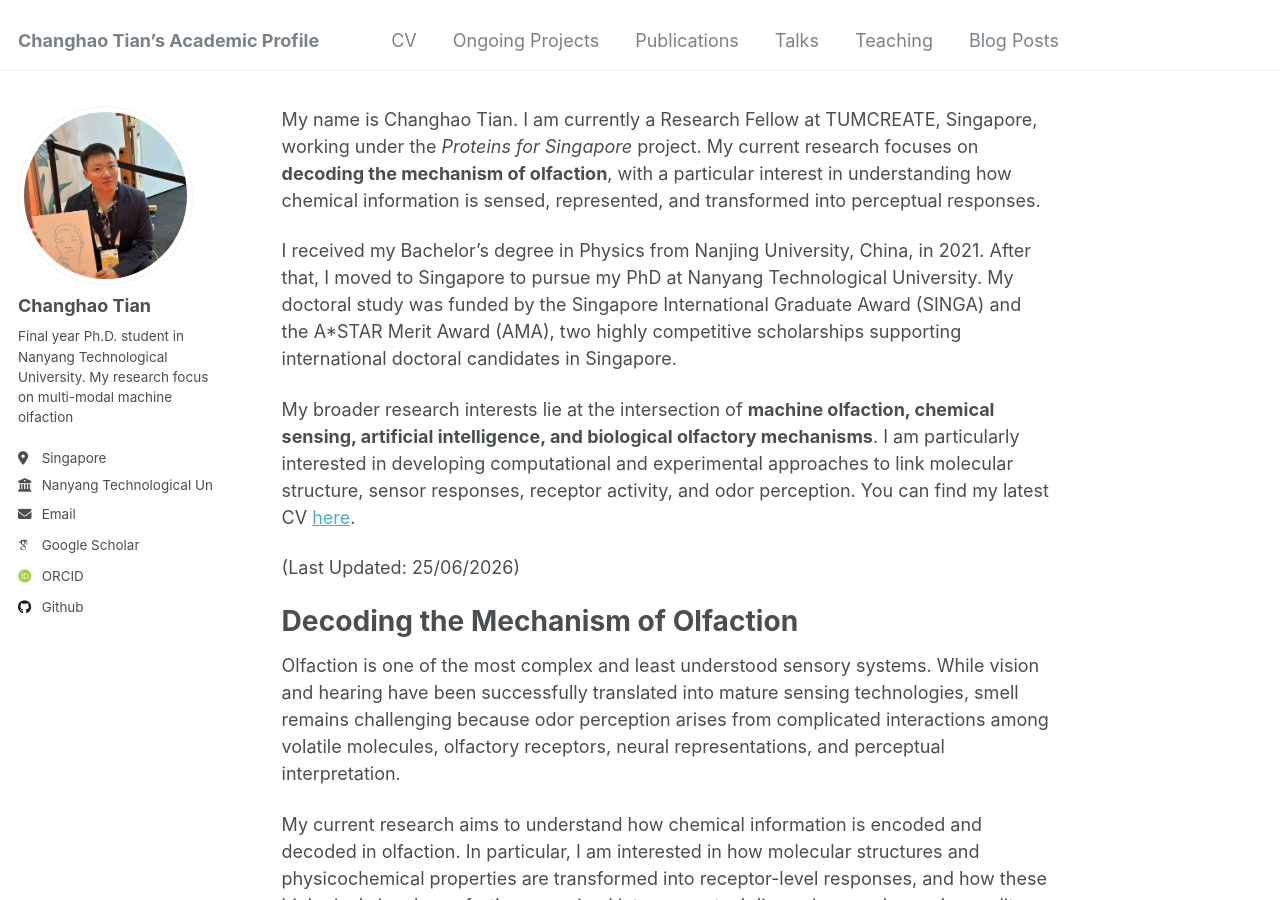
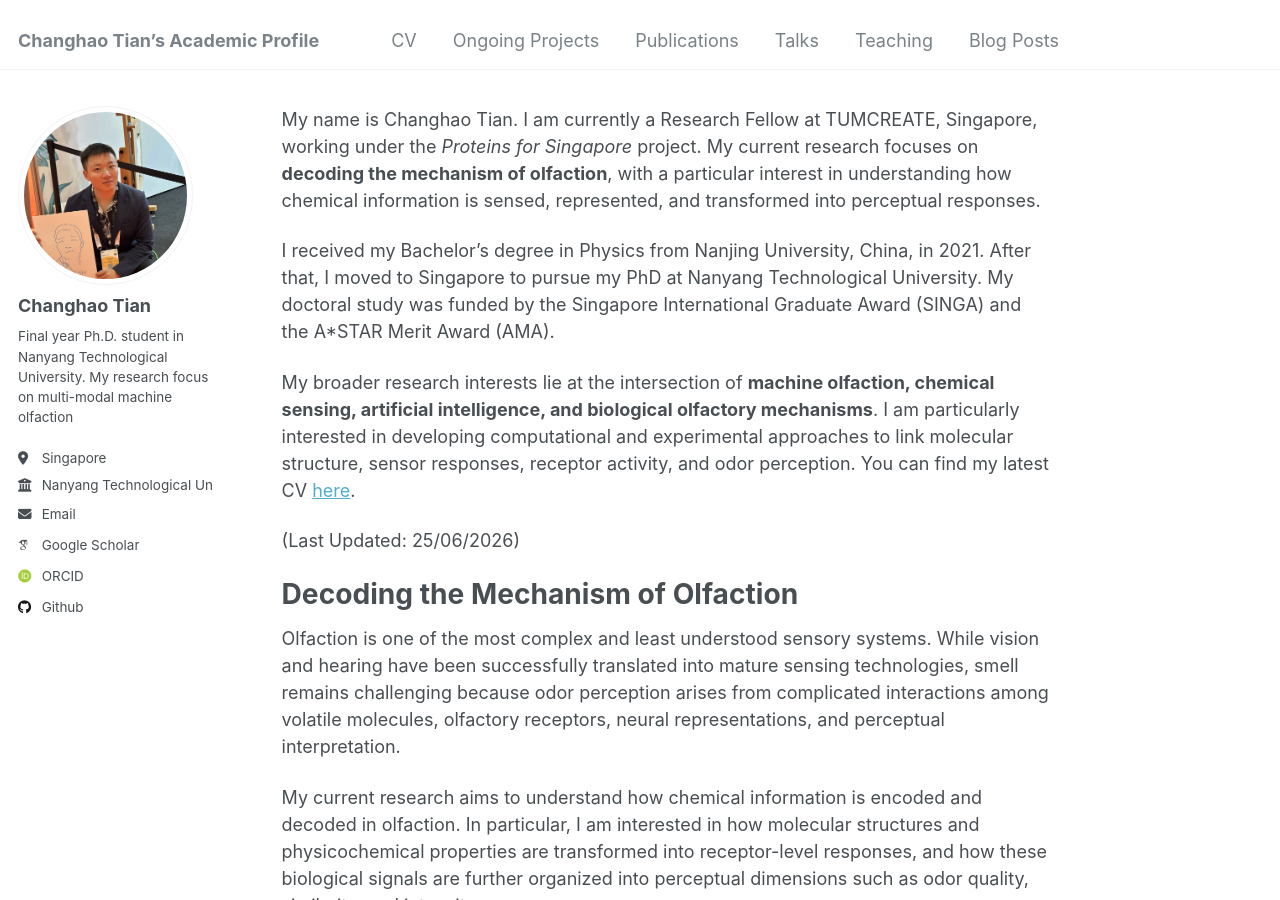
Before and after one commit to CHTiansweet/CHTian, a Jekyll site: the page built from _pages/about.md, in a window 1280 px wide and 900 px high. Built offline with Jekyll 4.4.1, drawn with Linux system fonts in a browser that asks for light colours; some web fonts are replaced.

Commit message:
Fix duplicate sentence in about.md
Removed duplicate sentence about educational background.

```diff
--- a/_pages/about.md
+++ b/_pages/about.md
@@ -12,7 +12,7 @@ redirect_from:
 
 My name is Changhao Tian. I am currently a Research Fellow at TUMCREATE, Singapore, working under the *Proteins for Singapore* project. My current research focuses on **decoding the mechanism of olfaction**, with a particular interest in understanding how chemical information is sensed, represented, and transformed into perceptual responses.
 
-I received my Bachelor's degree in Physics from Nanjing University, China, in 2021. After that, I moved to Singapore to pursue my PhD at Nanyang Technological University. My doctoral study was funded by the Singapore International Graduate Award (SINGA) and the A*STAR Merit Award (AMA), two highly competitive scholarships supporting international doctoral candidates in Singapore.
+I received my Bachelor's degree in Physics from Nanjing University, China, in 2021. After that, I moved to Singapore to pursue my PhD at Nanyang Technological University. My doctoral study was funded by the Singapore International Graduate Award (SINGA) and the A*STAR Merit Award (AMA).
 
 My broader research interests lie at the intersection of **machine olfaction, chemical sensing, artificial intelligence, and biological olfactory mechanisms**. I am particularly interested in developing computational and experimental approaches to link molecular structure, sensor responses, receptor activity, and odor perception. You can find my latest CV [here](https://github.com/CHTiansweet/CHTian/blob/master/files/CV%20changhao%20Tian_Updated.pdf).
 
```
